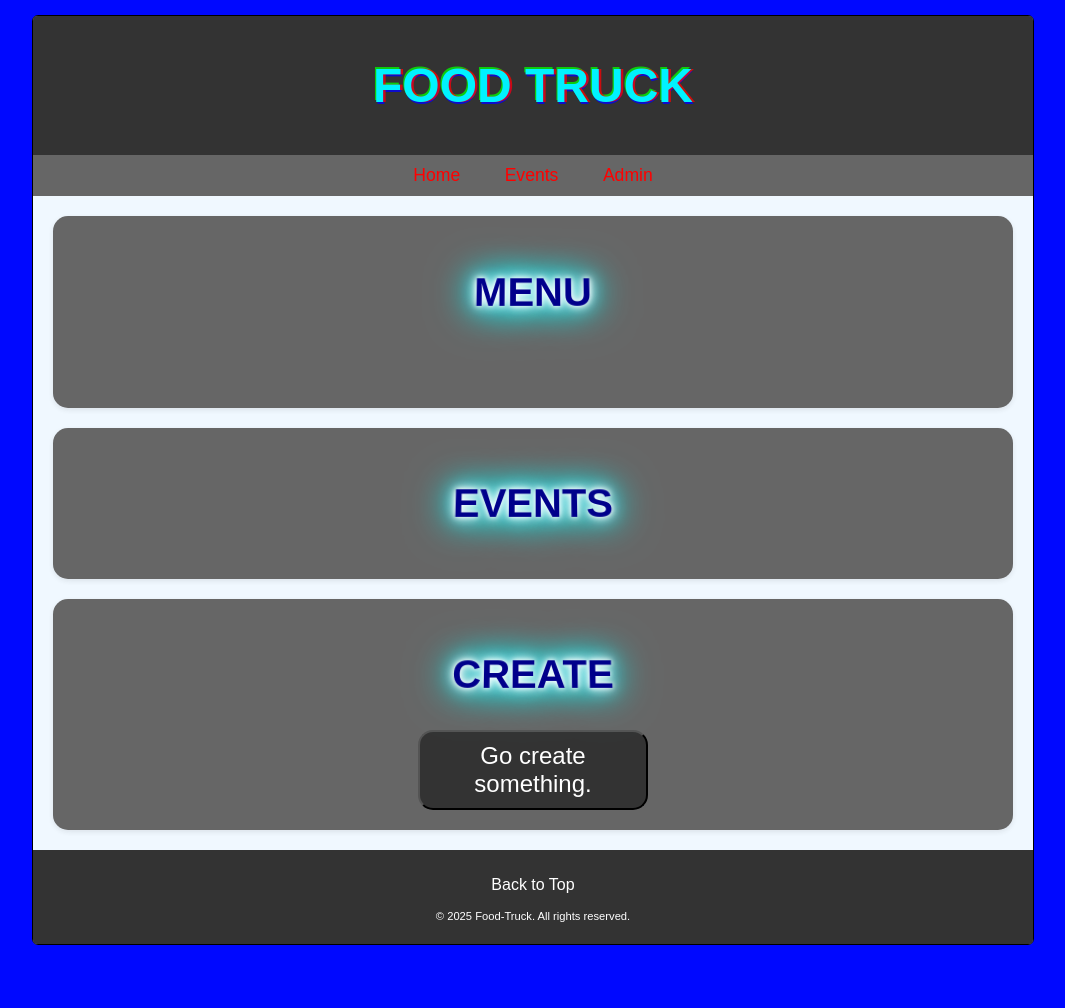
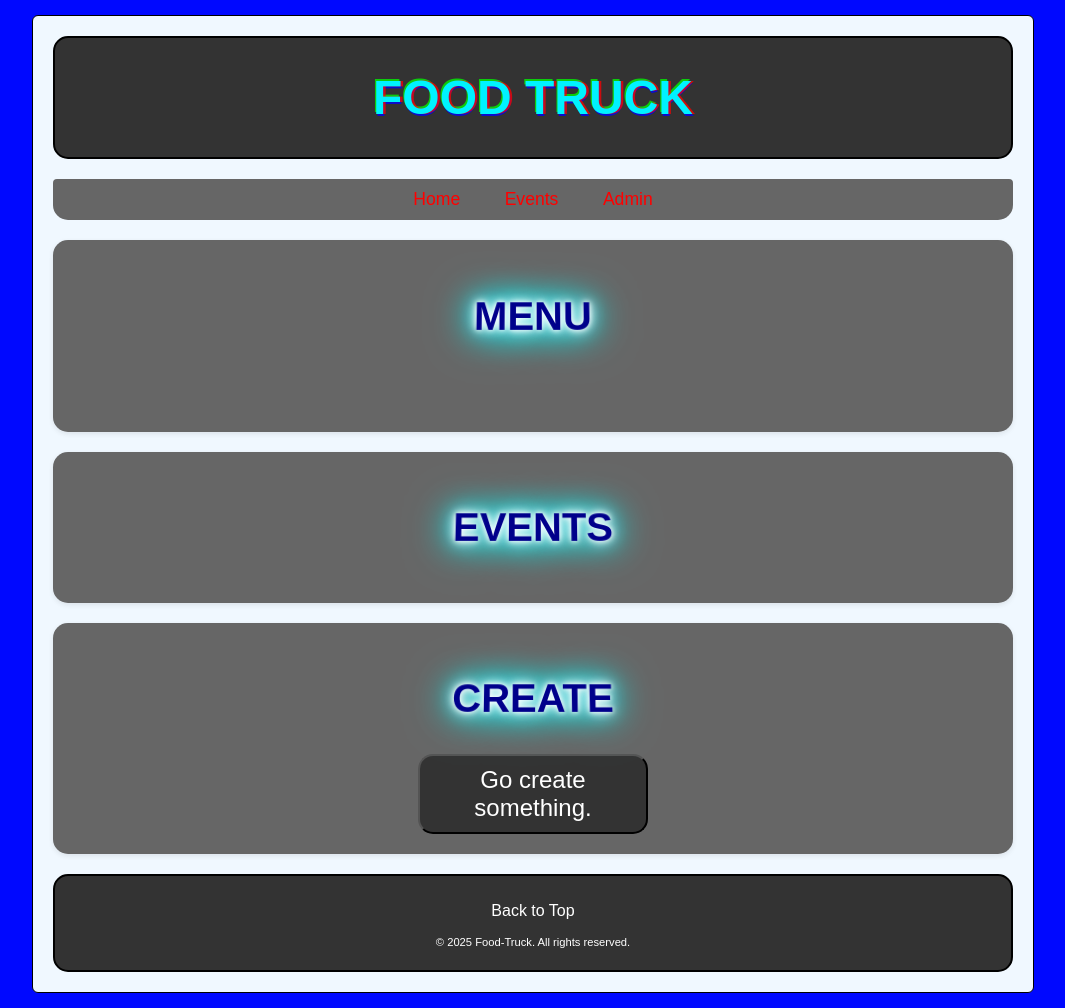
Before and after one commit to EchosOfSummer/food-truck, a website: page public/index.html in a window 1280 px wide. Shown: the whole page, without its empty margins (107-1172 px from the left). Before the commit the page ends 960 px from the top, so only its background shows below. Drawn offline with Linux system fonts and the light colour scheme; no server answers.

Commit message:
about 95% done

```diff
--- a/public/style/site.css
+++ b/public/style/site.css
@@ -90,20 +90,21 @@ body {
 header {
     background-color: #333;
     color: #00f2ff;
-    padding: 10px;
+    margin: 20px;
     text-align: center;
-	min-height: 10vh;
-     /* border: 4px solid black; */
-    /* border-radius: 5px; */
-    border-top-left-radius: 0.2485rem;
-    border-top-right-radius: 0.2485rem;
+    border: 2px solid black;
+    border-radius: 15px;
 }
 
 nav {
     background-color: #666;
     color: #fff;
+    margin: 20px;
     padding: 10px;
     text-align: center;
+    border-radius: 15px;
+    border-top-left-radius: 0.2485rem;
+    border-top-right-radius: 0.2485rem;
 }
 
 nav a {
@@ -174,11 +175,13 @@ footer {
     background-color: #333;
     color: #fff;
     padding: 10px;
-
+    margin: 20px;
     text-align: center;
 	/* min-height: 10vh; */
-    border-bottom-left-radius: 0.2485rem;
-    border-bottom-right-radius: 0.2485rem;
+    border: 2px solid black;
+    border-radius: 15px;
+    /* border-bottom-left-radius: 0.2485rem;
+    border-bottom-right-radius: 0.2485rem; */
 }
 footer p{
     text-align: center;
```
